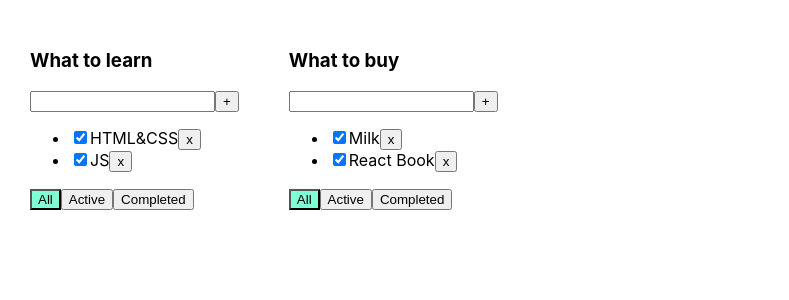
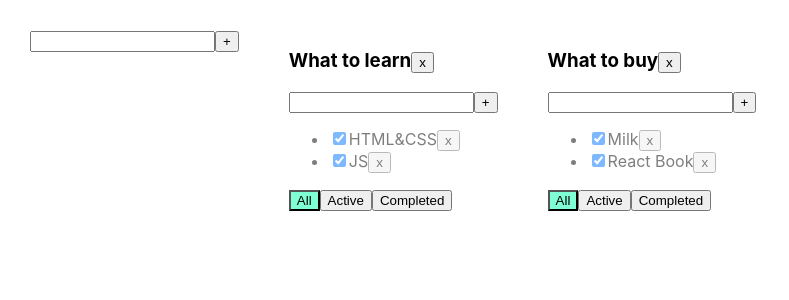
Before and after one commit to soneyk0/task-tracker, a React (Create React App) app: page / in a window 1280 px wide. Shown: the top 300 px of the page, without its empty margins (0-789 px from the left). Built offline with nearby package versions, Linux system fonts and the light colour scheme.

Commit message:
add todolist

```diff
--- /dev/null
+++ b/src/AddItemForm.tsx
@@ -0,0 +1,42 @@
+import React, {ChangeEvent, KeyboardEvent, useState} from 'react';
+
+type AddItemFormPropsType = {
+    addItem: (title: string) => void
+}
+
+export function AddItemForm(props: AddItemFormPropsType) {
+
+    let [title, setTitle] = useState("")
+    let [error, setError] = useState<string | null>(null)
+
+    const addItem = () => {
+        if (title.trim() !== "") {
+            props.addItem(title);
+            setTitle("");
+        } else {
+            setError("Title is required");
+        }
+    }
+
+    const onChangeHandler = (e: ChangeEvent<HTMLInputElement>) => {
+        setTitle(e.currentTarget.value)
+    }
+
+    const onKeyPressHandler = (e: KeyboardEvent<HTMLInputElement>) => {
+        setError(null);
+        if (e.charCode === 13) {
+            addItem();
+        }
+    }
+
+    return <div>
+        <input value={title}
+               onChange={onChangeHandler}
+               onKeyPress={onKeyPressHandler}
+               className={error ? "error" : ""}
+        />
+        <button onClick={addItem}>+</button>
+
+        {error && <div className="error-message">{error}</div>}
+    </div>
+}
--- a/src/App.tsx
+++ b/src/App.tsx
@@ -2,6 +2,7 @@
 import './App.css';
 import Todolist, {TaskType} from "./Todolist";
 import {v1} from "uuid";
+import {AddItemForm} from "./AddItemForm";
 
 export type FilterValuesType = "all" | "active" | "completed";
 type TodolistType = {
@@ -84,8 +85,42 @@
         setTasks({...tasks});
     }
 
+    function changeTaskTitle(id: string, newTitle: string, todolistId: string) {
+        //достанем нужный массив по todolistId:
+        let todolistTasks = tasks[todolistId];
+        // найдём нужную таску:
+        let task = todolistTasks.find(t => t.id === id);
+        //изменим таску, если она нашлась
+        if (task) {
+            task.title = newTitle;
+            // засетаем в стейт копию объекта, чтобы React отреагировал перерисовкой
+            setTasks({...tasks});
+        }
+    }
+
+    function changeTodolistTitle(id: string, title: string) {
+        // найдём нужный todolist
+        const todolist = todolists.find(tl => tl.id === id);
+        if (todolist) {
+            // если нашёлся - изменим ему заголовок
+            todolist.title = title;
+            setTodolists([...todolists]);
+        }
+    }
+
+    function addTodolist(title: string) {
+        let newTodolistId = v1();
+        let newTodolist: TodolistType = {id: newTodolistId, title: title, filter: 'all'};
+        setTodolists([newTodolist, ...todolists]);
+        setTasks({
+            ...tasks,
+            [newTodolistId]: []
+        })
+    }
+
     return (
         <div className="App">
+            <AddItemForm addItem={addTodolist} />
             {
                 todolists.map(tl => {
                     let allTodolistTasks = tasks[tl.id];
@@ -109,6 +144,8 @@
                         changeTaskStatus={changeStatus}
                         filter={tl.filter}
                         removeTodolist={removeTodolist}
+                        changeTaskTitle={changeTaskTitle}
+                        changeTodolistTitle={changeTodolistTitle}
                     />
                 })
             }
--- /dev/null
+++ b/src/EditableSpan.tsx
@@ -0,0 +1,27 @@
+import React, {ChangeEvent, useState} from 'react';
+
+type EditableSpanPropsType = {
+    value: string
+    onChange: (newValue: string) => void
+}
+
+export function EditableSpan(props: EditableSpanPropsType) {
+    let [editMode, setEditMode] = useState(false);
+    let [title, setTitle] = useState(props.value);
+
+    const activateEditMode = () => {
+        setEditMode(true);
+        setTitle(props.value);
+    }
+    const activateViewMode = () => {
+        setEditMode(false);
+        props.onChange(title);
+    }
+    const changeTitle = (e: ChangeEvent<HTMLInputElement>) => {
+        setTitle(e.currentTarget.value)
+    }
+
+    return editMode
+        ? <input value={title} onChange={changeTitle} autoFocus onBlur={activateViewMode}/>
+        : <span onDoubleClick={activateEditMode}>{props.value}</span>
+}
--- a/src/Todolist.tsx
+++ b/src/Todolist.tsx
@@ -1,5 +1,7 @@
 import React, {useState, ChangeEvent, KeyboardEvent} from 'react';
 import {FilterValuesType} from "./App";
+import {EditableSpan} from "./EditableSpan";
+import {AddItemForm} from "./AddItemForm";
 
 export type TaskType = {
     id: string
@@ -16,51 +18,34 @@
     addTask: (title: string, todolistId: string) => void
     changeTaskStatus: (id: string, isDone: boolean, todolistId: string) => void
     removeTodolist: (id: string) => void
+    changeTodolistTitle: (id: string, newTitle: string) => void
     filter: FilterValuesType
+    changeTaskTitle: (taskId: string, newTitle: string, todolistId: string) => void
 }
 
 const Todolist = (props: PropsType) => {
 
-    let [title, setTitle] = useState("")
-    let [error, setError] = useState<string | null>(null)
-
-    const addTask = () => {
-        let newTitle = title.trim();
-        if (newTitle !== "") {
-            props.addTask(newTitle, props.id);
-            setTitle("");
-        } else {
-            setError("Title is required");
-        }
+    const addTask = (title: string) => {
+        props.addTask(title, props.id);
     }
 
-    const onChangeHandler = (e: ChangeEvent<HTMLInputElement>) => {
-        setTitle(e.currentTarget.value)
+    const removeTodolist = () => {
+        props.removeTodolist(props.id);
+    }
+    const changeTodolistTitle = (title: string) => {
+        props.changeTodolistTitle(props.id, title);
     }
 
-    const onKeyPressHandler = (e: KeyboardEvent<HTMLInputElement>) => {
-        if (e.charCode === 13) {
-            addTask();
-        }
-    }
-
-    const removeTodolist = () => props.removeTodolist(props.id)
 
     const onAllClickHandler = () => props.changeFilter("all", props.id);
     const onActiveClickHandler = () => props.changeFilter("active", props.id);
-    const onCompletedClickHandler = () => props.changeFilter("completed",props.id);
+    const onCompletedClickHandler = () => props.changeFilter("completed", props.id);
 
     return <div>
-        <h3>{props.title}</h3>
-        <div>
-            <input value={title}
-                   onChange={onChangeHandler}
-                   onKeyPress={onKeyPressHandler}
-                   className={error ? "error" : ""}
-            />
-            <button onClick={addTask}>+</button>
-            {error && <div className="error-message">{error}</div>}
-        </div>
+        <h3><EditableSpan value={props.title} onChange={changeTodolistTitle}/>
+            <button onClick={removeTodolist}>x</button>
+        </h3>
+        <AddItemForm addItem={addTask}/>
         <ul>
             {
                 props.tasks.map(t => {
@@ -68,14 +53,15 @@
                     const onClickHandler = () => props.removeTask(t.id, props.id)
                     const onChangeHandler = (e: ChangeEvent<HTMLInputElement>) => {
                         let newIsDoneValue = e.currentTarget.checked;
-                        props.changeTaskStatus(t.id, newIsDoneValue,props.id);
+                        props.changeTaskStatus(t.id, newIsDoneValue, props.id);
+                    }
+                    const onTitleChangeHandler = (newValue: string) => {
+                        props.changeTaskTitle(t.id, newValue, props.id);
                     }
 
-                    return <li key={t.id}>
-                        <input type="checkbox"
-                               checked={t.isDone}
-                               onChange={onChangeHandler}/>
-                        <span>{t.title}</span>
+                    return <li key={t.id} className={t.isDone ? "is-done" : ""}>
+                        <input type="checkbox" onChange={onChangeHandler} checked={t.isDone}/>
+                        <EditableSpan value={t.title} onChange={onTitleChangeHandler}/>
                         <button onClick={onClickHandler}>x</button>
                     </li>
                 })
```
Also changed, not shown: package.json (+8 -0 lines), 1 other file (tests, documents, lock files or other folders).
